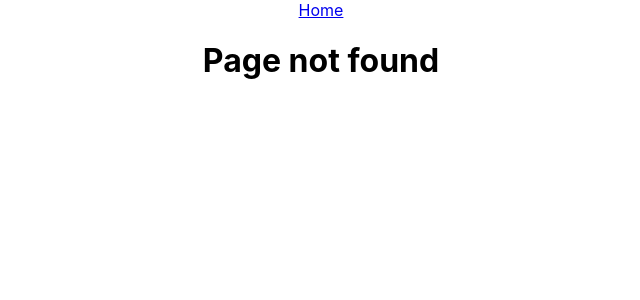
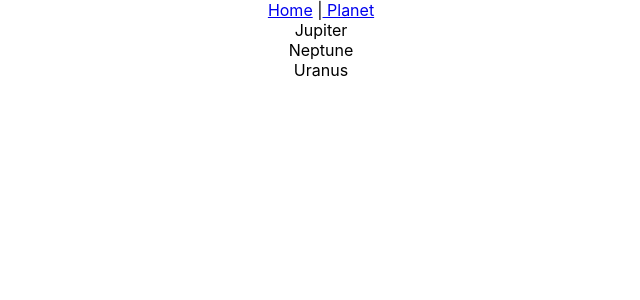
Before and after one commit to SacleuxBenoit/sandbox-react, a JavaScript app in the folder react_course/: page /planet in a window 1280 px wide. Before the commit this address had no page. Shown: the top 300 px of the page, without its empty margins (319-959 px from the left). Built offline with nearby package versions, Linux system fonts and the light colour scheme; the HTML template or start-up script is replaced by a standard one.

Commit message:
create planet.js && planetComponent.js + display every gas planet

```diff
--- a/react_course/src/App.js
+++ b/react_course/src/App.js
@@ -2,6 +2,7 @@ import { BrowserRouter, Routes,Route, } from 'react-router-dom';
 import './App.css';
 import Home from './pages/Home';
 import NotFound from './pages/NotFound';
+import Planet from './pages/planet';
 
 function App() {
   return (
@@ -11,6 +12,7 @@ function App() {
           <Route index element={<Home />} />
           <Route path="/home" element={<Home />} />
           <Route path="*" element={<NotFound />} />
+          <Route path="/planet" element={<Planet />} />
         </Routes>
       </BrowserRouter>
     </div>
--- a/react_course/src/components/NavBar.js
+++ b/react_course/src/components/NavBar.js
@@ -2,7 +2,8 @@ import { NavLink } from "react-router-dom"
 export default function NavBar(){
     return(
         <>
-        <NavLink to="/home">Home</NavLink>
+        <NavLink to="/home">Home</NavLink> |
+        <NavLink to="/planet"> Planet</NavLink>
         </>
     )
 }
--- /dev/null
+++ b/react_course/src/components/planetComponent.js
@@ -0,0 +1,16 @@
+export default function PlanetComponent(){
+    const planets = [
+        {name: "Mars", isGasPlanet: false},
+        {name: "Earth", isGasPlanet: false},
+        {name: "Jupiter", isGasPlanet: true},
+        {name: "Venus", isGasPlanet: false},
+        {name: "Neptune", isGasPlanet: true},
+        {name: "Uranus", isGasPlanet: true},
+    ]
+
+    return(
+        planets.map((planet,key) => {
+            if(planet.isGasPlanet) return <div>{planet.name}</div>
+        })
+    )
+}
--- /dev/null
+++ b/react_course/src/pages/planet.js
@@ -0,0 +1,11 @@
+import NavBar from "../components/NavBar";
+import PlanetComponent from "../components/planetComponent"
+
+export default function Planet(){
+    return(
+        <>
+            <NavBar />
+            <PlanetComponent />
+        </>
+    )
+}
```
